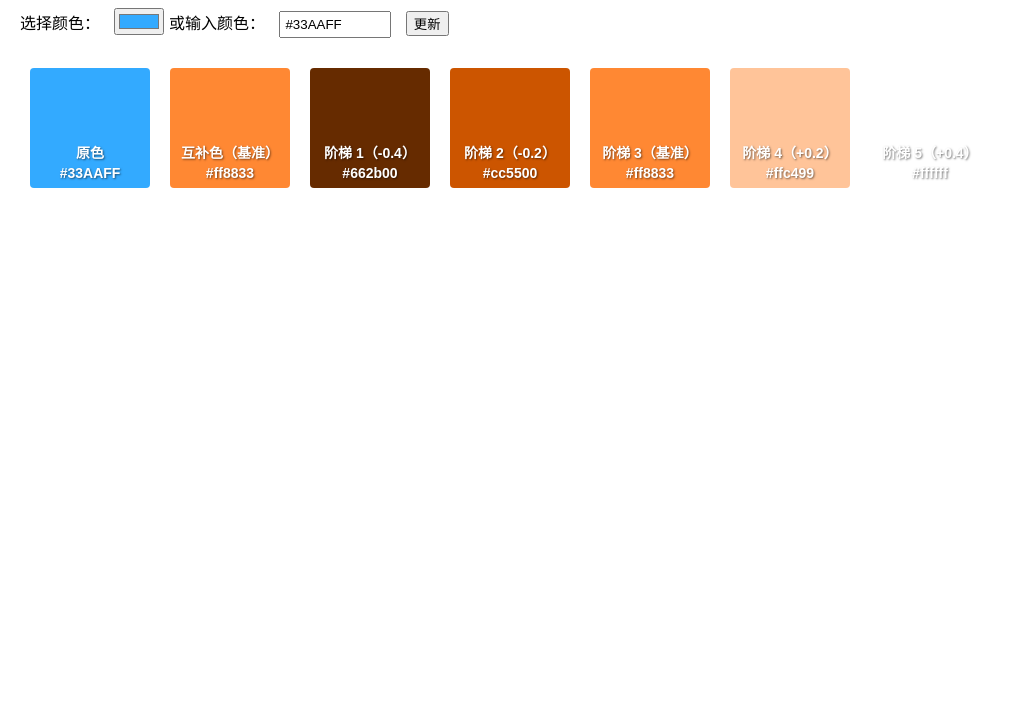
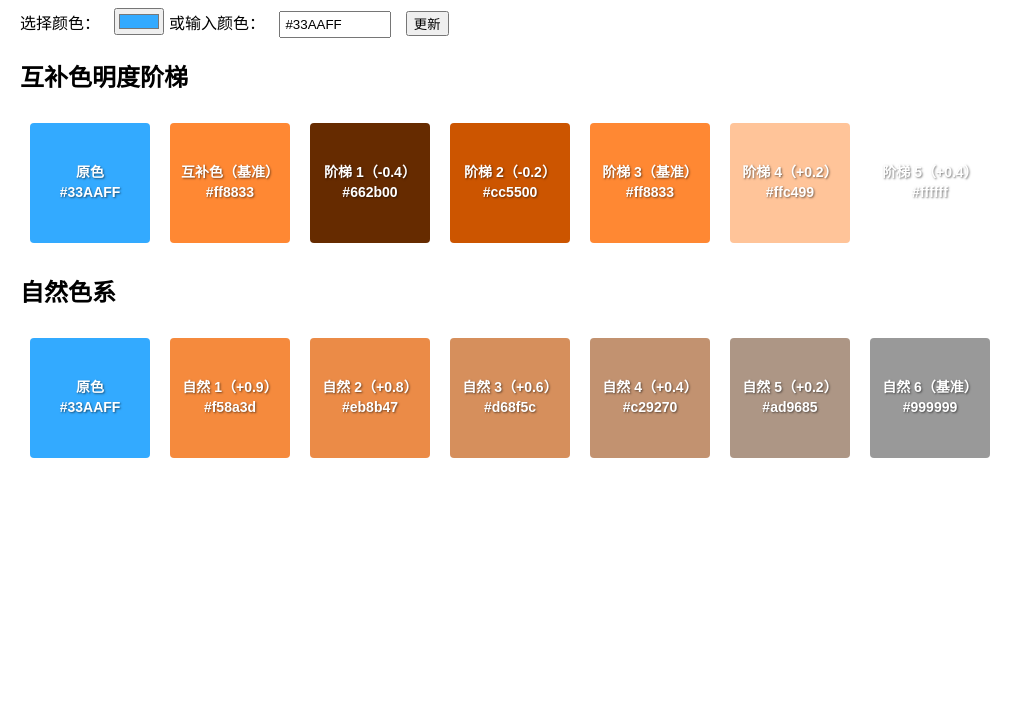
Before and after one commit to tungyao/complementary-colors, a plain HTML site: page index.html in a window 1280 px wide. Shown: the part 81-800 px from the top of the page, without its empty margins (0-1032 px from the left). Drawn offline with Linux system fonts and the light colour scheme.

Commit message:
Update index.html

```diff
--- a/index.html
+++ b/index.html
@@ -2,8 +2,7 @@
 <html lang="zh-CN">
 <head>
   <meta charset="UTF-8">
-  <meta name="viewport" content="width=device-width, initial-scale=1.0">
-  <title>互补色及明度阶梯变化</title>
+  <title>互补色,自然色系搭配</title>
   <style>
     body {
       font-family: Arial, sans-serif;
@@ -24,7 +23,7 @@
       width: 120px;
       height: 120px;
       margin: 10px;
-      display: inline-flex;
+      display: flex;
       align-items: center;
       justify-content: center;
       color: #fff;
@@ -37,12 +36,11 @@
       text-align: center;
       font-size: 14px;
       line-height: 1.4;
-      margin-top: 60%;
     }
   </style>
 </head>
 <body>
-  <h1>互补色及明度阶梯变化</h1>
+  <h1>互补色及自然色系搭配</h1>
   <div class="controls">
     <label for="colorInput">选择颜色：</label>
     <input type="color" id="colorInput" value="#33AAFF">
@@ -75,7 +73,7 @@
       return '#' + toHex(r) + toHex(g) + toHex(b);
     }
 
-    // RGB 转 HSL（h,s,l 均在 [0,1] 范围内）
+    // RGB 转 HSL（h、s、l 均在 [0,1] 范围内）
     function rgbToHsl(r, g, b) {
       r /= 255; g /= 255; b /= 255;
       const max = Math.max(r, g, b);
@@ -126,40 +124,51 @@
       return { r: Math.round(r * 255), g: Math.round(g * 255), b: Math.round(b * 255) };
     }
 
-    // 计算互补色：仅旋转色相 180°（加 0.5），保持饱和度和明度不变
+    // 计算互补色：仅旋转色相 180°（加 0.5），保留饱和度和明度
     function getComplementaryColor(hex) {
       const { r, g, b } = hexToRgb(hex);
       let { h, s, l } = rgbToHsl(r, g, b);
       h = (h + 0.5) % 1;
       const { r: compR, g: compG, b: compB } = hslToRgb(h, s, l);
-      return { color: rgbToHex(compR, compG, compB), lBase: l, h, s };
+      return { color: rgbToHex(compR, compG, compB), h, s, lBase: l };
     }
 
     /**
-     * 根据预设阶梯系数，生成一组互补色的明度变化。
-     * 这里定义了系数数组，比如 [-0.4, -0.2, 0, 0.2, 0.4]，表示基于互补色原明度的调整：
-     * 负值使颜色变暗，正值使颜色变亮，0 为基础互补色
+     * 根据预设的明度调整系数，生成互补色的明度阶梯变化颜色
+     * 例如系数数组：[-0.4, -0.2, 0, 0.2, 0.4] 表示基于原明度的调整
      */
     function getComplementaryColorsWithCoefficients(hex) {
-      // 先计算互补色及其基础明度
       const comp = getComplementaryColor(hex);
       const { h, s, lBase } = comp;
-      // 定义明度调整系数（可根据需要调整）
       const coefficients = [-0.4, -0.2, 0, 0.2, 0.4];
-      const colors = [];
+      let colors = [];
       coefficients.forEach(coef => {
-        // 调整后的明度，注意控制在 [0,1] 范围内
         const newL = Math.max(0, Math.min(1, lBase + coef));
         const { r, g, b } = hslToRgb(h, s, newL);
-        colors.push({
-          color: rgbToHex(r, g, b),
-          coeff: coef
-        });
+        colors.push({ color: rgbToHex(r, g, b), coeff: coef });
       });
       return colors;
     }
 
-    // 创建颜色块的 DOM 元素，label 中注明阶梯系数（当 coef 为 0 时标记为“基准”）
+    /**
+     * 生成自然色系的颜色搭配
+     * 基于互补色的色相和明度，通过降低饱和度来生成柔和、自然的颜色
+     * 预设饱和度系数数组：例如 [1, 0.8, 0.6, 0.4, 0.2]
+     */
+    function getNaturalColorScheme(hex) {
+      const comp = getComplementaryColor(hex);
+      const { h, s, lBase } = comp;
+      const satCoefficients = [0.9, 0.8, 0.6, 0.4, 0.2,0];
+      let colors = [];
+      satCoefficients.forEach(coef => {
+        const newS = Math.max(0, Math.min(1, s * coef));
+        const { r, g, b } = hslToRgb(h, newS, lBase);
+        colors.push({ color: rgbToHex(r, g, b), coeff: coef });
+      });
+      return colors;
+    }
+
+    // 创建颜色块元素，并在标签中标明名称、系数与颜色值
     function createColorBox(color, label, coeff = null) {
       const box = document.createElement('div');
       box.className = 'color-box';
@@ -172,36 +181,50 @@
       return box;
     }
 
-    // 更新页面上的颜色展示
+    // 更新页面上显示的颜色搭配
     function updateColors() {
       let hex = document.getElementById('hexInput').value.trim();
       if (hex && hex[0] !== '#') {
         hex = '#' + hex;
       }
-      // 简单验证颜色格式（支持3位或6位16进制）
+      // 简单验证颜色格式
       if (!/^#([0-9A-Fa-f]{3}|[0-9A-Fa-f]{6})$/.test(hex)) {
         alert('请输入有效的颜色代码，例如：#33AAFF');
         return;
       }
-      // 同步更新颜色选择器
       document.getElementById('colorInput').value = hex;
-
       const container = document.getElementById('colors');
       container.innerHTML = '';
 
-      // 渲染原色
-      container.appendChild(createColorBox(hex, '原色'));
-
-      // 先计算基础互补色
+      // 第一行：互补色及明度阶梯变化
+      const brightnessHeader = document.createElement('h2');
+      brightnessHeader.textContent = '互补色明度阶梯';
+      container.appendChild(brightnessHeader);
+      const brightnessRow = document.createElement('div');
+      brightnessRow.style.display = 'flex';
+      brightnessRow.style.flexWrap = 'wrap';
+      brightnessRow.appendChild(createColorBox(hex, '原色'));
       const baseComp = getComplementaryColor(hex);
-      container.appendChild(createColorBox(baseComp.color, '互补色', 0));
-
-      // 渲染带有明度阶梯系数的互补色
+      brightnessRow.appendChild(createColorBox(baseComp.color, '互补色', 0));
       const compSet = getComplementaryColorsWithCoefficients(hex);
       compSet.forEach((item, index) => {
-        // index 用于区分各阶梯，但 label 中会显示具体的系数
-        container.appendChild(createColorBox(item.color, `阶梯 ${index + 1}`, item.coeff));
+        brightnessRow.appendChild(createColorBox(item.color, `阶梯 ${index + 1}`, item.coeff));
       });
+      container.appendChild(brightnessRow);
+
+      // 第二行：自然色系搭配（基于互补色，通过降低饱和度生成）
+      const naturalHeader = document.createElement('h2');
+      naturalHeader.textContent = '自然色系';
+      container.appendChild(naturalHeader);
+      const naturalRow = document.createElement('div');
+      naturalRow.style.display = 'flex';
+      naturalRow.style.flexWrap = 'wrap';
+      const naturalSet = getNaturalColorScheme(hex);
+      naturalRow.appendChild(createColorBox(hex, '原色'));
+      naturalSet.forEach((item, index) => {
+        naturalRow.appendChild(createColorBox(item.color, `自然 ${index + 1}`, item.coeff));
+      });
+      container.appendChild(naturalRow);
     }
 
     // 事件绑定
@@ -212,7 +235,7 @@
       updateColors();
     });
 
-    // 页面初次加载时更新一次
+    // 页面加载时初始化一次
     updateColors();
   </script>
 </body>
```
